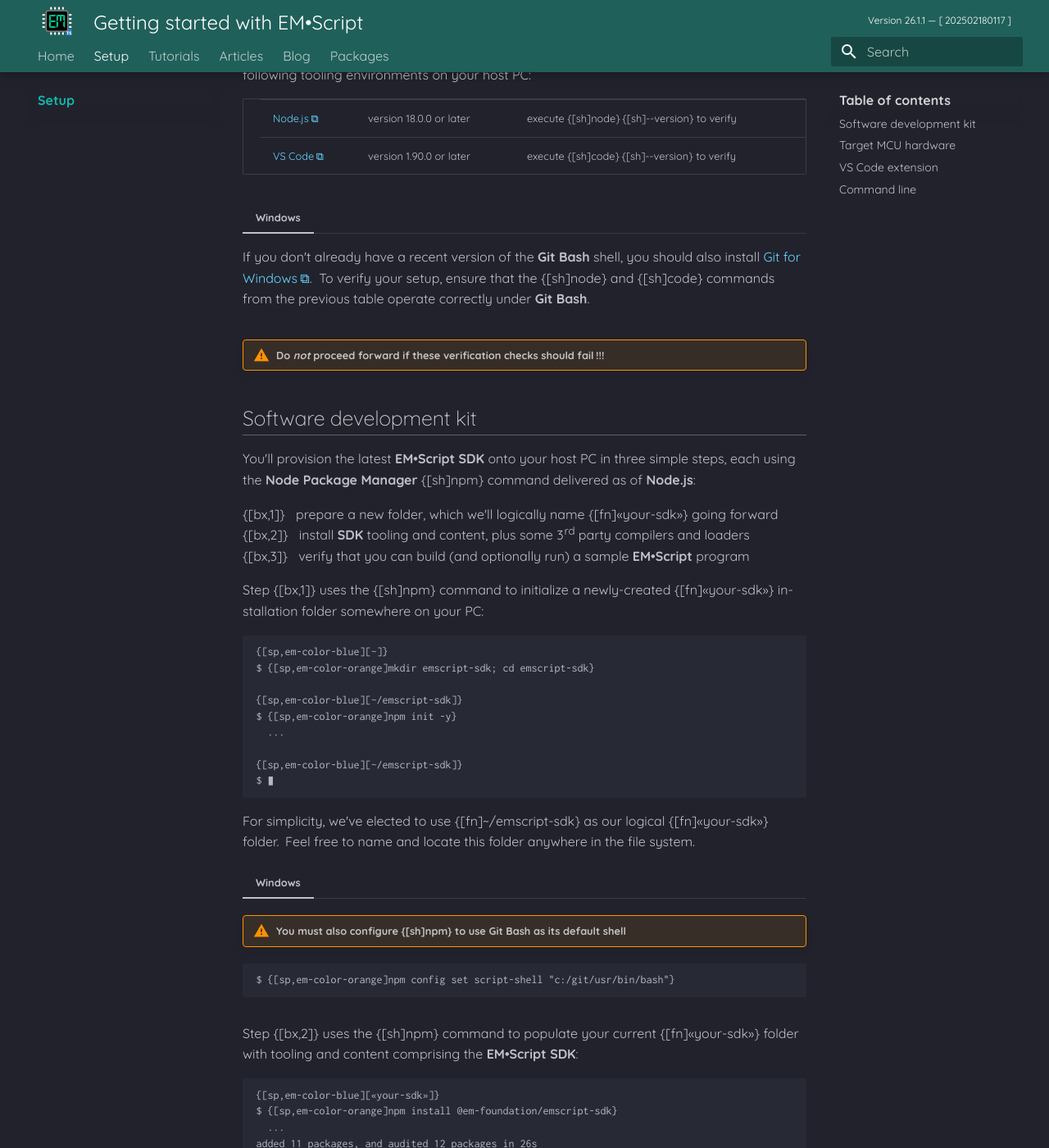
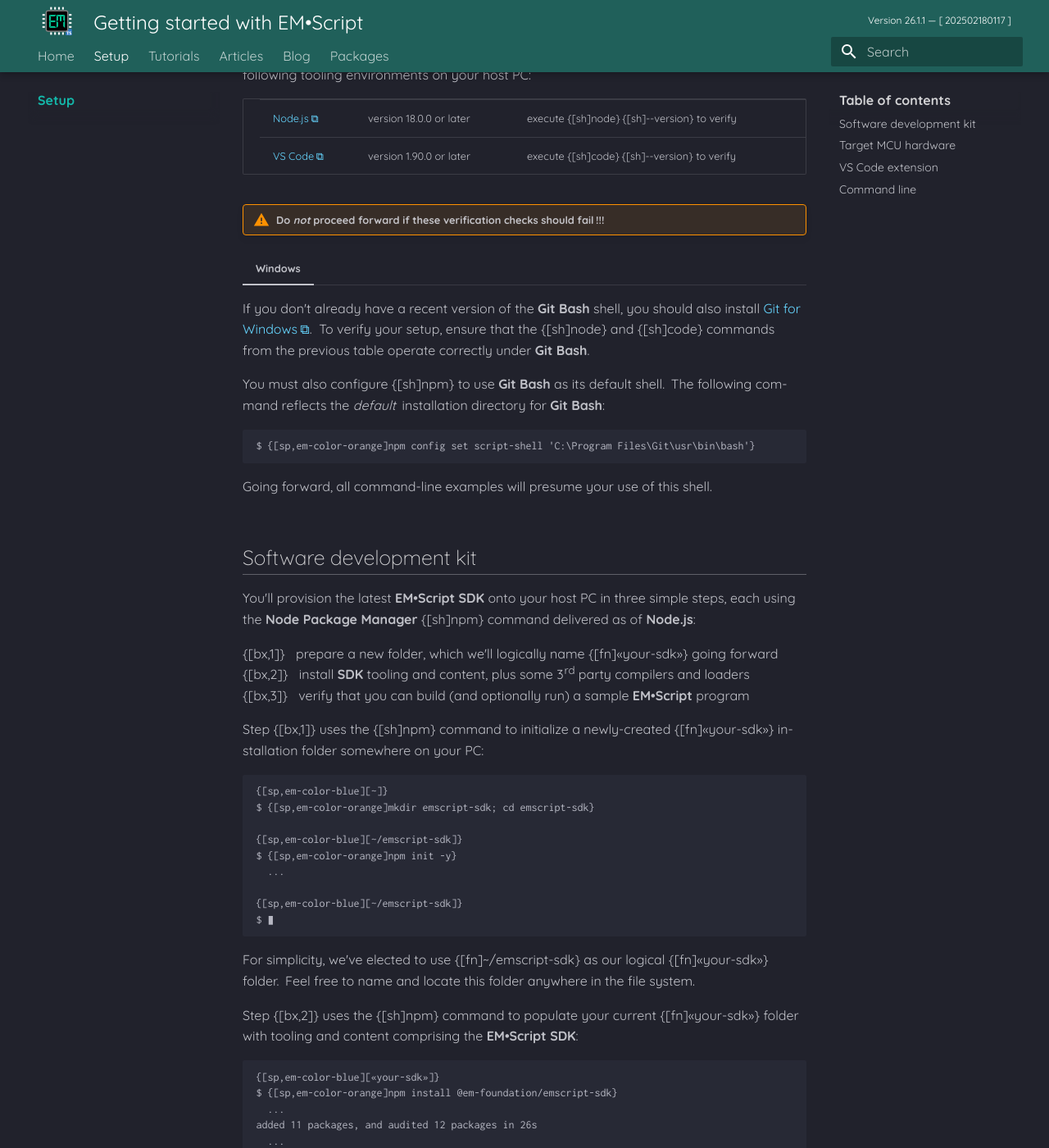
Before and after one commit to em-foundation/emscript-docs, an MkDocs documentation site: the page built from docs/setup/index.md, in a window 1280 px wide and 1400 px high, scrolled down 289 px. Shown: the whole window at 82% size. Built offline with MkDocs 1.6.1 and Material for MkDocs 9.7.7, drawn with Linux system fonts in a browser that asks for light colours; emoji names are drawn with the system emoji font.

Commit message:
windows git bash instructions

```diff
--- a/docs/setup/index.md
+++ b/docs/setup/index.md
@@ -9,11 +9,17 @@
 |[Node.js](https://nodejs.org/en/download)|version 18.0.0 or later| execute {[sh]node}&thinsp;{[sh]--version} to verify |
 |[VS Code](https://code.visualstudio.com/download)|version 1.90.0 or later| execute {[sh]code}&thinsp;{[sh]--version} to verify |
 
+!!! warning "Do _not_ proceed forward if these verification checks should fail&thinsp;!!!"
+
 === "Windows"
 
     If you don't already have a recent version of the **Git Bash** shell, you should also install [Git for Windows](https://gitforwindows.org/).&nbsp;  To verify your setup, ensure that the {[sh]node} and {[sh]code} commands from the previous table operate correctly under **Git Bash**.
 
-!!! warning "Do _not_ proceed forward if these verification checks should fail&thinsp;!!!"
+    You must also configure {[sh]npm} to use **Git Bash** as its default shell.&thinsp; The following command reflects the _default_&thinsp; installation directory for **Git Bash**:
+
+    <div markdown class="language-text highlight"><pre><code>$ {[sp,em-color-orange]npm config set script-shell 'C:\Program Files\Git\usr\bin\bash'}</code></pre></div>
+
+    Going forward, all command-line examples will presume your use of this shell.
 
 
 ## Software development kit
@@ -35,13 +41,6 @@
 $ &#9646</code></pre></div>
 
 For simplicity, we've elected to use {[fn]~/emscript-sdk} as our logical {[fn]&laquo;your-sdk&raquo;} folder.&thinsp; Feel free to name and locate this folder anywhere in the file system.
-
-=== "Windows"
-
-    !!! warning "You must also configure {[sh]npm} to use **Git Bash** as its default shell"
-
-    <div markdown class="language-text highlight"><pre><code>$ {[sp,em-color-orange]npm config set script-shell "c:/git/usr/bin/bash"}</code></pre></div>
-
 
 Step {[bx,2]} uses the {[sh]npm} command to populate your current {[fn]&laquo;your-sdk&raquo;} folder with tooling and content comprising the **EM&bull;Script SDK**:
 
```
